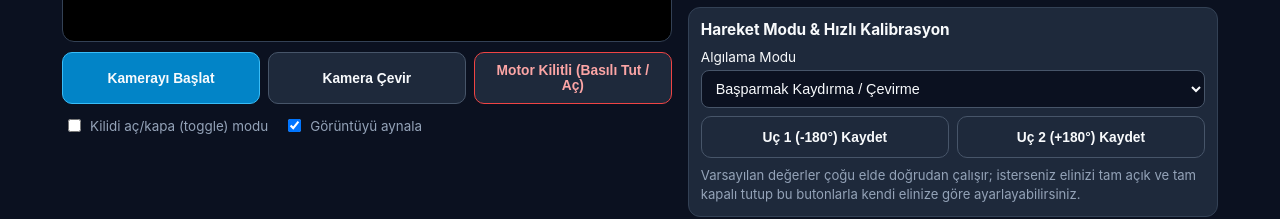
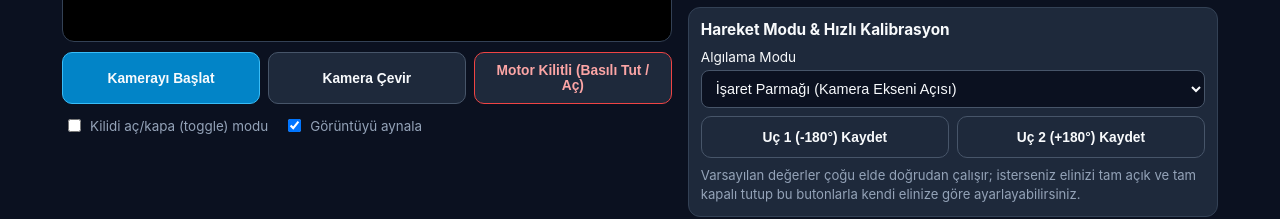
Before and after one commit to baran1248/TekMotorDeneme, a plain HTML site: page index.html in a window 1280 px wide. Shown: the part 417-636 px from the top of the page. Drawn offline with Linux system fonts and the light colour scheme.

Commit message:
Reorder motion mode options in index.html

```diff
--- a/index.html
+++ b/index.html
@@ -85,9 +85,10 @@
             <h3>Hareket Modu & Hızlı Kalibrasyon</h3>
             <label class="field-label" style="margin-bottom:8px">Algılama Modu
               <select id="selMotionMode">
-                <option value="thumb_slide" selected>Başparmak Kaydırma / Çevirme</option>
+               <option value="index_cam" selected>İşaret Parmağı (Kamera Ekseni Açısı)</option>
+                <option value="palm_tilt">Avuç Gövde Eğimi (Önerilen)</option>
+                <option value="thumb_slide">Başparmak Kaydırma / Çevirme</option>
                 <option value="fist">Tüm El Yumruk Aç / Kapa</option>
-              <option value="index_cam">İşaret Parmağı (Kamera Ekseni Açısı)</option>
               </select>
             </label>
             <div class="controls-row">
```
